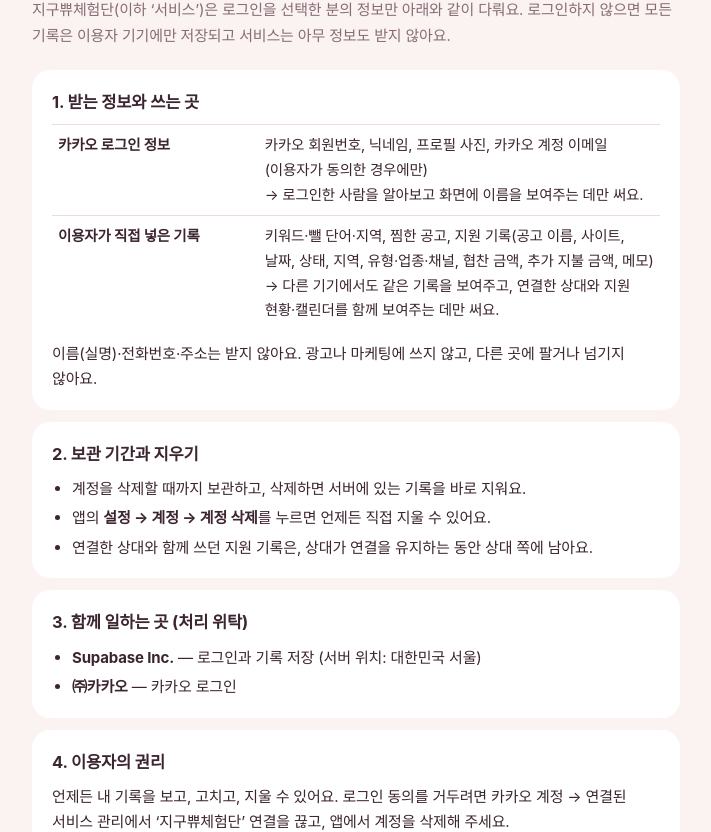
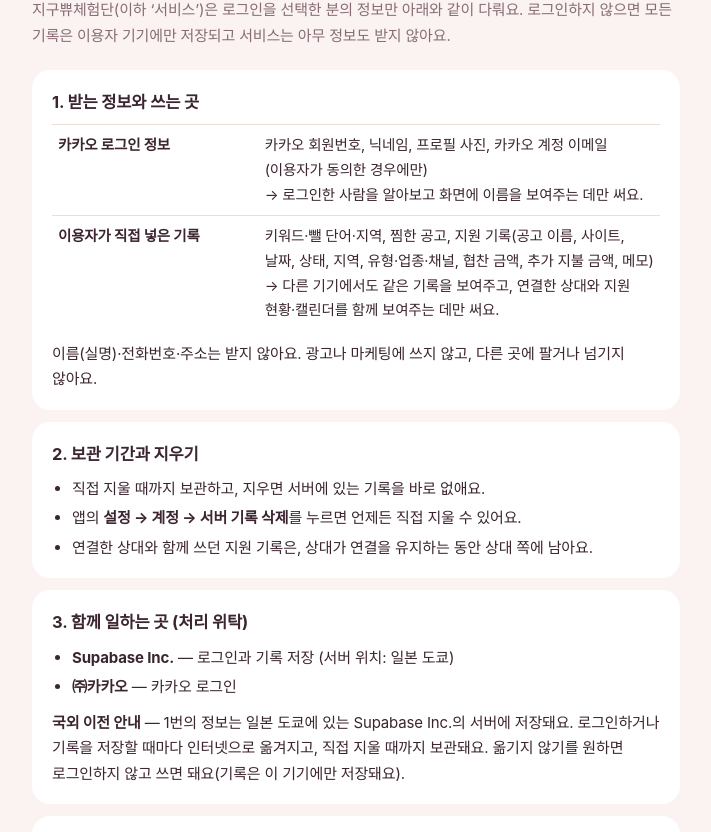
Before and after one commit to earthbbu/bbupick-wedreview, a website: page privacy.html in a window 1280 px wide. Shown: the part 126-958 px from the top of the page, without its empty margins (284-995 px from the left). Drawn offline with Linux system fonts and the light colour scheme; a web font is replaced by a local one.

Commit message:
Add files via upload

```diff
--- a/privacy.html
+++ b/privacy.html
@@ -45,8 +45,8 @@
   <section>
     <h2>2. 보관 기간과 지우기</h2>
     <ul>
-      <li>계정을 삭제할 때까지 보관하고, 삭제하면 서버에 있는 기록을 바로 지워요.</li>
-      <li>앱의 <b>설정 → 계정 → 계정 삭제</b>를 누르면 언제든 직접 지울 수 있어요.</li>
+      <li>직접 지울 때까지 보관하고, 지우면 서버에 있는 기록을 바로 없애요.</li>
+      <li>앱의 <b>설정 → 계정 → 서버 기록 삭제</b>를 누르면 언제든 직접 지울 수 있어요.</li>
       <li>연결한 상대와 함께 쓰던 지원 기록은, 상대가 연결을 유지하는 동안 상대 쪽에 남아요.</li>
     </ul>
   </section>
@@ -54,14 +54,15 @@
   <section>
     <h2>3. 함께 일하는 곳 (처리 위탁)</h2>
     <ul>
-      <li><b>Supabase Inc.</b> — 로그인과 기록 저장 (서버 위치: 대한민국 서울)</li>
+      <li><b>Supabase Inc.</b> — 로그인과 기록 저장 (서버 위치: 일본 도쿄)</li>
       <li><b>㈜카카오</b> — 카카오 로그인</li>
     </ul>
+    <p style="margin-top:10px"><b>국외 이전 안내</b> — 1번의 정보는 일본 도쿄에 있는 Supabase Inc.의 서버에 저장돼요. 로그인하거나 기록을 저장할 때마다 인터넷으로 옮겨지고, 직접 지울 때까지 보관돼요. 옮기지 않기를 원하면 로그인하지 않고 쓰면 돼요(기록은 이 기기에만 저장돼요).</p>
   </section>
 
   <section>
     <h2>4. 이용자의 권리</h2>
-    <p>언제든 내 기록을 보고, 고치고, 지울 수 있어요. 로그인 동의를 거두려면 카카오 계정 → 연결된 서비스 관리에서 ‘지구쀼체험단’ 연결을 끊고, 앱에서 계정을 삭제해 주세요.</p>
+    <p>언제든 내 기록을 보고, 고치고, 지울 수 있어요. 로그인 동의를 거두려면 카카오 계정 → 연결된 서비스 관리에서 ‘지구쀼체험단’ 연결을 끊고, 앱에서 서버 기록 삭제를 눌러 주세요.</p>
   </section>
 
   <section>
```
Also changed, not shown: index.html (+1 -1 lines).
